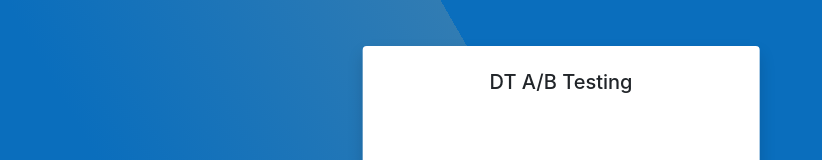
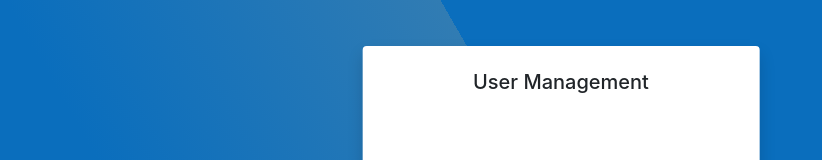
Before and after one commit to vanshikabhatnagar/User-Management-Frontend, a React (Create React App) app: page /login in a window 1280 px wide. Shown: the part 191-351 px from the top of the page, without its empty margins (79-901 px from the left). Built offline with nearby package versions, Linux system fonts and the light colour scheme.

Commit message:
Typo changed

```diff
--- a/src/SignIn.js
+++ b/src/SignIn.js
@@ -49,7 +49,7 @@ const SignIn = () => {
             <Row>
                 <Col className='mx-auto center-vertical-horizontal' xl={4} lg={5} md={6} sm={8} xs={10}>
                     <Card className='shadow text-center border-0'>
-                        <CardTitle className=' mt-4'><h5>DT A/B Testing</h5></CardTitle>
+                        <CardTitle className=' mt-4'><h5>User Management</h5></CardTitle>
                         <CardBody className='px-lg-5 py-lg-5'>
                             <Form>
                                 <InputGroup className='mb-3'>
@@ -67,7 +67,7 @@ const SignIn = () => {
                                 {Loading ?
                                     <Spinner color='primary' />
                                     :
-                                    <Button onClick={loginToServer} className='mt-3' color='secondary' type='button'>Sign In</Button>
+                                    <Button onClick={()=>loginToServer('manualLogin')} className='mt-3' color='secondary' type='button'>Sign In</Button>
                                 }
                                 {ErrorMessage && <h5 className='mt-4 text-danger text-center'>{ErrorMessage}</h5>}
                             </Form>
```
